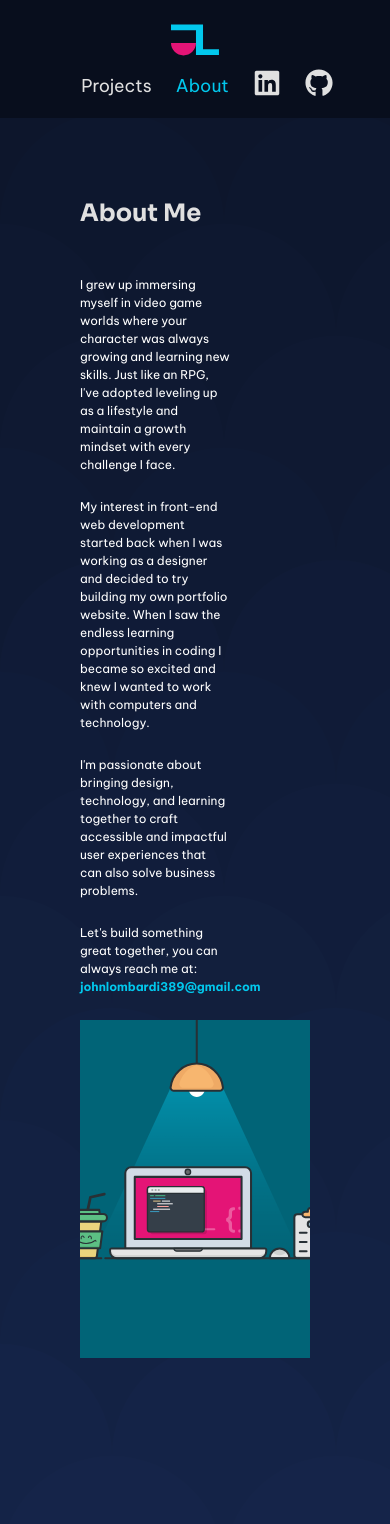
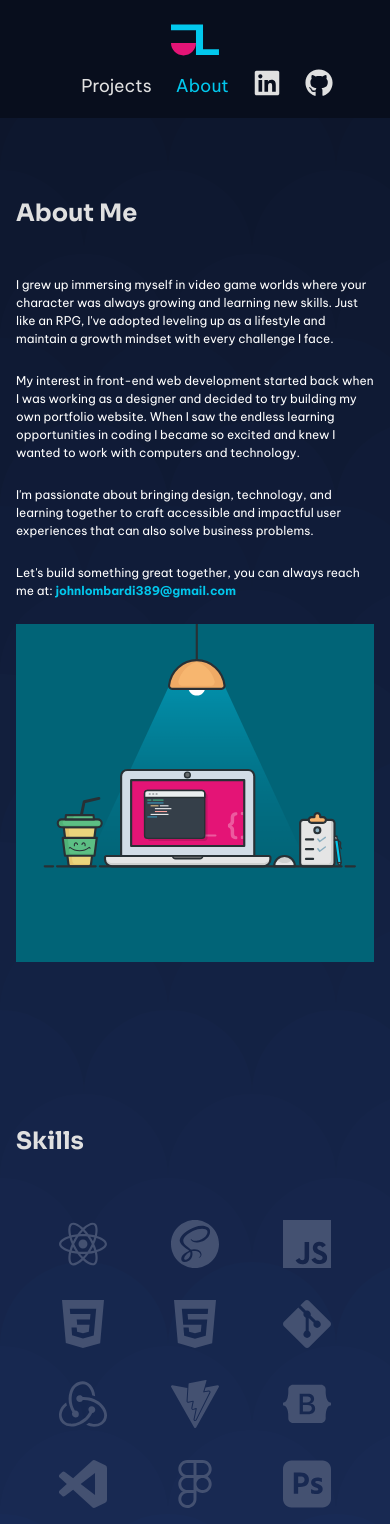
Before and after one commit to johnlombardi389/port, a React (Vite) app: page /portfolio/about in a window 390 px wide. Shown: the top 1524 px of the page. Built offline with nearby package versions, Linux system fonts and the light colour scheme.

Commit message:
Added adjustments for screen size changes to padding

```diff
--- a/src/styles/_about.scss
+++ b/src/styles/_about.scss
@@ -36,6 +36,12 @@
       width: 100%;
       height: 40vh;
       object-fit: cover;
+    }
+  }
+  @media (max-width: 700px) {
+    padding: 5rem 1rem;
+    .about-text {
+      padding-right: 0;
     }
   }
 }
@@ -98,4 +104,7 @@
       }
     }
   }
+  @media (max-width: 700px) {
+    padding: 5rem 1rem;
+  }
 }
```
